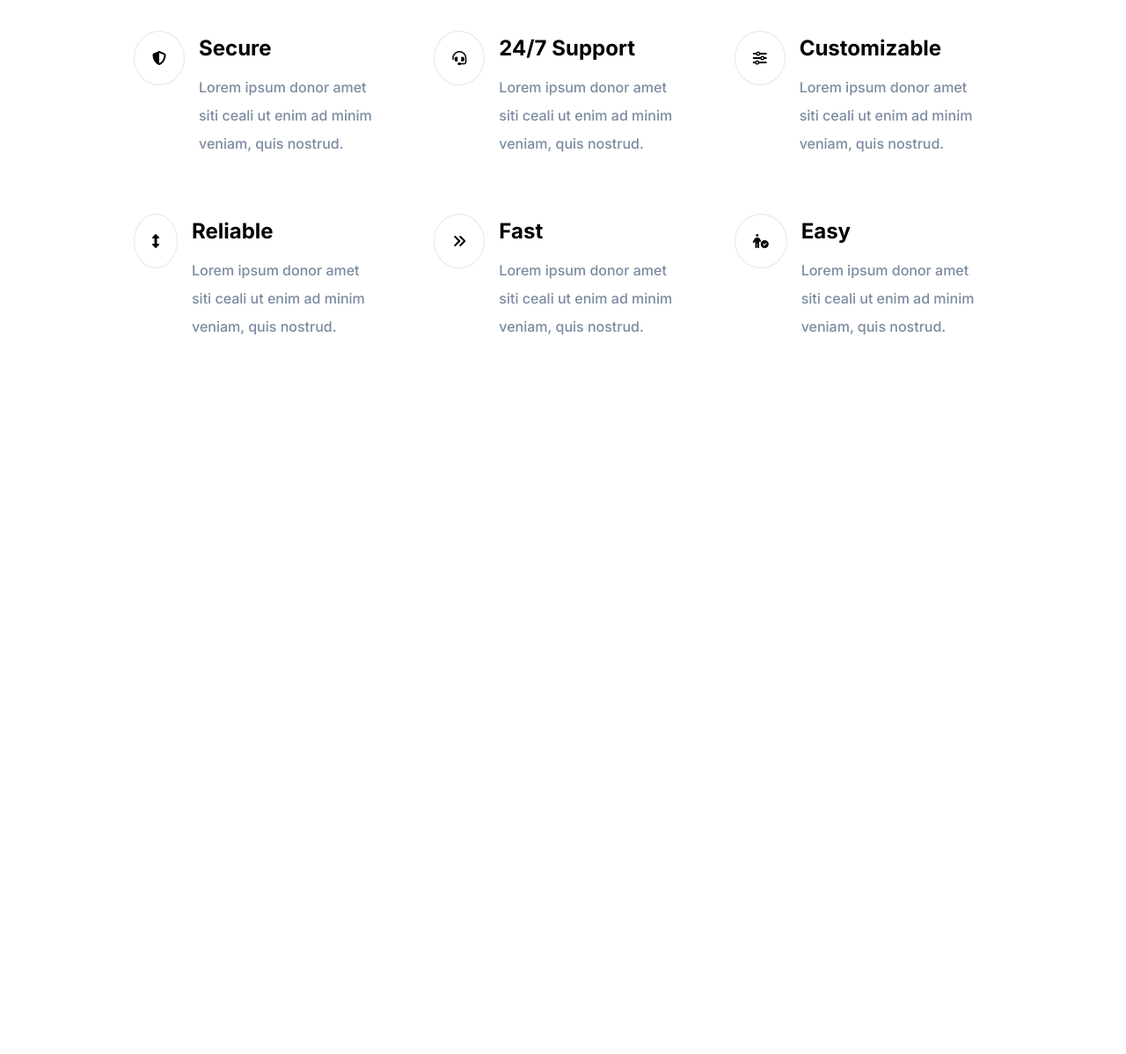
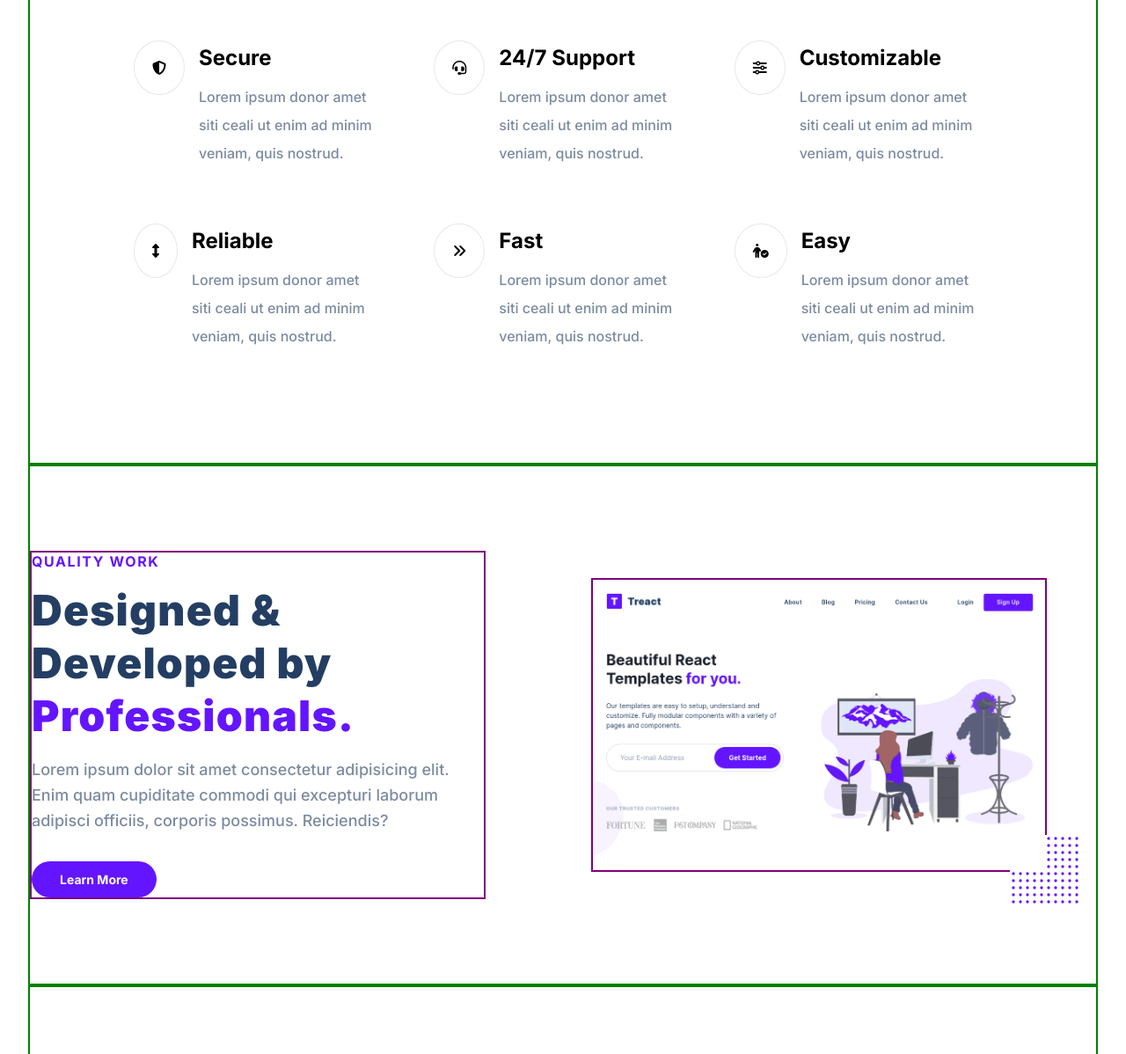
Before and after one commit to scali15/fes-css-final-project, a plain HTML site: page index.html in a window 1280 px wide. Shown: the part 1122-2320 px from the top of the page at 88% size. Before the commit the page ends 1637 px from the top, so only its background shows below. Drawn offline with Linux system fonts and the light colour scheme.

Commit message:
+(feat) - quality section [html and css complete]

```diff
--- a/index.html
+++ b/index.html
@@ -144,11 +144,51 @@
                 </div>
               </div>
             </div>
-            <!-- ^^^ END OF FEATURES DIV ^^^ -->
+            <!-- ^^^ END OF FEATURES DIV (div with the feature cards) ^^^ -->
           </div>
         </div>
       </section>
       <!-- ### END OF FEATURE SECTION ### -->
+      <!-- ################################ -->
+      <!-- ### QUALITY SECTION START ### -->
+      <section id="quality">
+        <div class="container">
+          <div class="row">
+            <div class="quality_description">
+              <div class="section__tag">quality work</div>
+              <div class="section__title">
+                Designed & Developed by <div class="purple">Professionals.</div>
+              </div>
+              <div class="section__para">
+                Lorem ipsum dolor sit amet consectetur adipisicing elit. Enim quam cupiditate commodi qui excepturi laborum adipisci officiis, corporis possimus. Reiciendis?
+              </div>
+              <button class="learn__more__btn">Learn More</button>
+            </div>
+            <figure class="quality__img--wrapper">
+              <img src="./assets/quality_work_img.png" alt="screenshot of Treact website langing" class="quality__img">
+              <img src="./assets/dot-pattern.svg" alt="10 by 10 grid of dots" class="dot__pattern">
+            </figure>
+
+          </div>
+        </div>
+      </section>
+      <!-- ### QUALITY SECTION END ### -->
+      <!-- ################################ -->
+      <!-- ### STEPS SECTION START ### -->
+      <section id="steps">
+        <div class="container">
+          <div class="row">
+            <div class="steps__img--wrapper">
+              <img src="./assets/steps_img.png" alt="laptop with treact site open" class="steps__img">
+            </div>
+          </div>
+        </div>
+      </section>
+      <!-- ### STEPS SECTION END ### -->
+      <!-- ################################ -->
+      <!-- ### VALUES SECTION START ### -->
+      <!-- ### VALUES SECTION END ### -->
+      <!-- ################################ -->
     </main>
     <!-- ################################ -->
     <!-- FOOTER -->
--- a/style.css
+++ b/style.css
@@ -1,5 +1,6 @@
-/* ################################ */
-/* General styles */
+/* ██████████████████████████████████████████████████████████████████████ */
+/* ██████████████████████████████████████████████████████████████████████ */
+/* ### GENERAL STYLES START ### */
 * {
   padding: 0;
   margin: 0;
@@ -18,9 +19,18 @@ nav {
   padding-top: 32px;
 }
 
+section {
+  padding: 0 32px;
+}
+
+.container {
+  padding: 96px 0;
+  border: solid 2px green;
+}
+
 .row {
   width: 100%;
-  max-width: 1200px;
+  max-width: 1280px;
   margin: 0 auto;
 }
 
@@ -33,12 +43,10 @@ nav {
 .purple {
   color:#6415ff
 }
-
-
-
-/* ################################ */
-/* Landing & Navbar
-*/
+/* ### GENERAL STYLES END ###*/
+/* ██████████████████████████████████████████████████████████████████████ */
+/* ██████████████████████████████████████████████████████████████████████ */
+/* ### LANDING AND NAVBAR START ###*/
 #landing {
   padding: 0 32px;
 }
@@ -110,12 +118,11 @@ nav {
   color: white;
 }
 
-/* ######################################## */
-/* Header description */
+/* ### LANDING AND NAVBAR END ###*/
+/* ██████████████████████████████████████████████████████████████████████ */
+/* ██████████████████████████████████████████████████████████████████████ */
+/* ### HEADER SECTION START ### */
 
-.container {
-  padding: 96px 0;
-}
 .row--horizontal {
   display: flex;
   flex-direction: row;
@@ -197,8 +204,10 @@ nav {
 .header__img {
   width: 100%;
 }
-
-/* ### FEATURES SECTION ### */
+/* ### HEADER SECTION END */
+/* ██████████████████████████████████████████████████████████████████████ */
+/* ██████████████████████████████████████████████████████████████████████ */
+/* ### FEATURES SECTION START ### */
 #features {
   padding: 0 32px;
 }
@@ -276,3 +285,70 @@ nav {
   line-height: 2;
   font-weight: 500;
 }
+/* ### FEATURES SECTION END */
+/* ██████████████████████████████████████████████████████████████████████ */
+/* ██████████████████████████████████████████████████████████████████████ */
+/* ### QUALITY SECTION START ### */
+
+#quality .row {
+  display: flex;
+  align-items: center;
+  justify-content: space-between;
+  flex-direction: row;
+}
+
+.quality_description {
+  width: 50%;
+  max-width: 540px;
+  margin-right: 64px;
+  border: 2px solid purple;
+}
+#quality .section__title, #values .section__title {
+  line-height: 1.25;
+}
+
+.quality__img--wrapper {
+  margin: 0 56px;
+  width: 50%;
+  position: relative;
+  z-index: 3;
+  display: flex;
+  border: 2px solid purple;
+}
+.quality__img {
+  width: 100%;
+  position: relative;
+  z-index: 2;
+}
+
+.dot__pattern {
+  width: 80px;
+  height: 80px;
+  position: absolute;
+  right: -40px;
+  bottom: -40px;
+  z-index: 1;
+  display: block;
+}
+
+.learn__more__btn {
+  background-color: #6415ff;
+  padding: 12px 32px;
+  border: none;
+  border-radius: 500px;
+  font-size: 14px;
+  color: #fff;
+  font-weight: bold;
+  transition: all 300ms ease;
+  cursor: pointer;
+}
+.learn__more__btn:hover {
+  background-color: rgba(80, 17, 204);
+}
+#quality .learn__more__btn {
+  margin-top: 32px;
+}
+/* ### QUALITY SECTION END ### */
+/* ██████████████████████████████████████████████████████████████████████ */
+/* ██████████████████████████████████████████████████████████████████████ */
+/* ###  STEPS SECTION START ### */
```
Also changed, not shown: assets/dot-pattern.svg (added), assets/quality_work_img.png (added), assets/steps_img.png (added), color-palette.txt.
